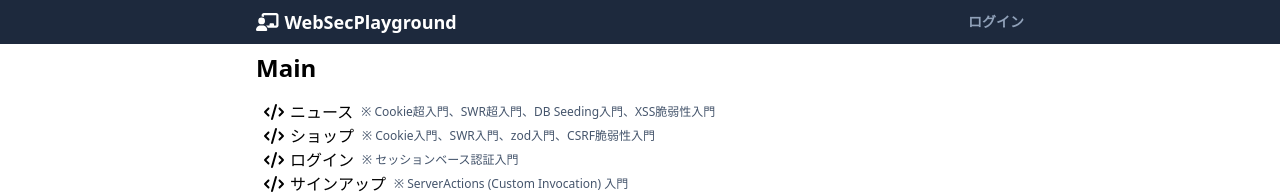
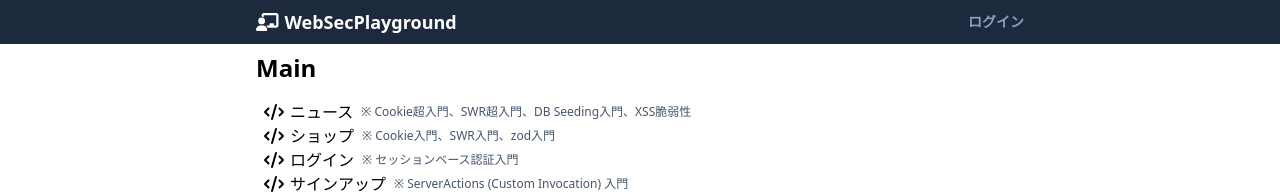
Before and after one commit to ykNe0372/web-sec-assignment, a Next.js app: page / in a window 1280 px wide. Shown: the top 194 px of the page. Built offline with nearby package versions, Linux system fonts and the light colour scheme; no server answers.

Commit message:
build(deps): update package-lock.json, package.json, page.tsx and page.tsx

```diff
--- a/package.json
+++ b/package.json
@@ -20,6 +20,7 @@
     "axios": "^1.9.0",
     "bcryptjs": "^3.0.2",
     "http-status-codes": "^2.3.0",
+    "isomorphic-dompurify": "^2.25.0",
     "js-cookie": "^3.0.5",
     "next": "15.3.2",
     "react": "^19.0.0",
--- a/src/app/news/page.tsx
+++ b/src/app/news/page.tsx
@@ -37,7 +37,7 @@ const Page: React.FC = () => {
 
   useEffect(() => {
     const params = new URLSearchParams(window.location.search);
-    setName(params.get("name"));
+    setName(params.get("name")); // 💀 サニタイズ（無害化）ぜずに値を格納
   }, []);
 
   useEffect(() => {
@@ -139,7 +139,7 @@ const Page: React.FC = () => {
 
       {name && (
         <div className="mt-4 ml-4 flex text-sm text-slate-600">
-          {/* あえてサニタイズせずに出力（💀超危険） */}
+          {/* サニタイズされていない値を dangerouslySetInnerHTML で出力（💀超危険） */}
           <span dangerouslySetInnerHTML={{ __html: name }} className="mr-1" />
           さん、こんにちは！
         </div>
--- a/src/app/page.tsx
+++ b/src/app/page.tsx
@@ -6,12 +6,12 @@ const links = [
   {
     href: "/news",
     label: "ニュース",
-    info: "Cookie超入門、SWR超入門、DB Seeding入門、XSS脆弱性入門",
+    info: "Cookie超入門、SWR超入門、DB Seeding入門、XSS脆弱性",
   },
   {
     href: "/shop",
     label: "ショップ",
-    info: "Cookie入門、SWR入門、zod入門、CSRF脆弱性入門",
+    info: "Cookie入門、SWR入門、zod入門",
   },
   { href: "/login", label: "ログイン", info: "セッションベース認証入門" },
   {
```
Also changed, not shown: 1 other file (tests, documents, lock files or other folders).
